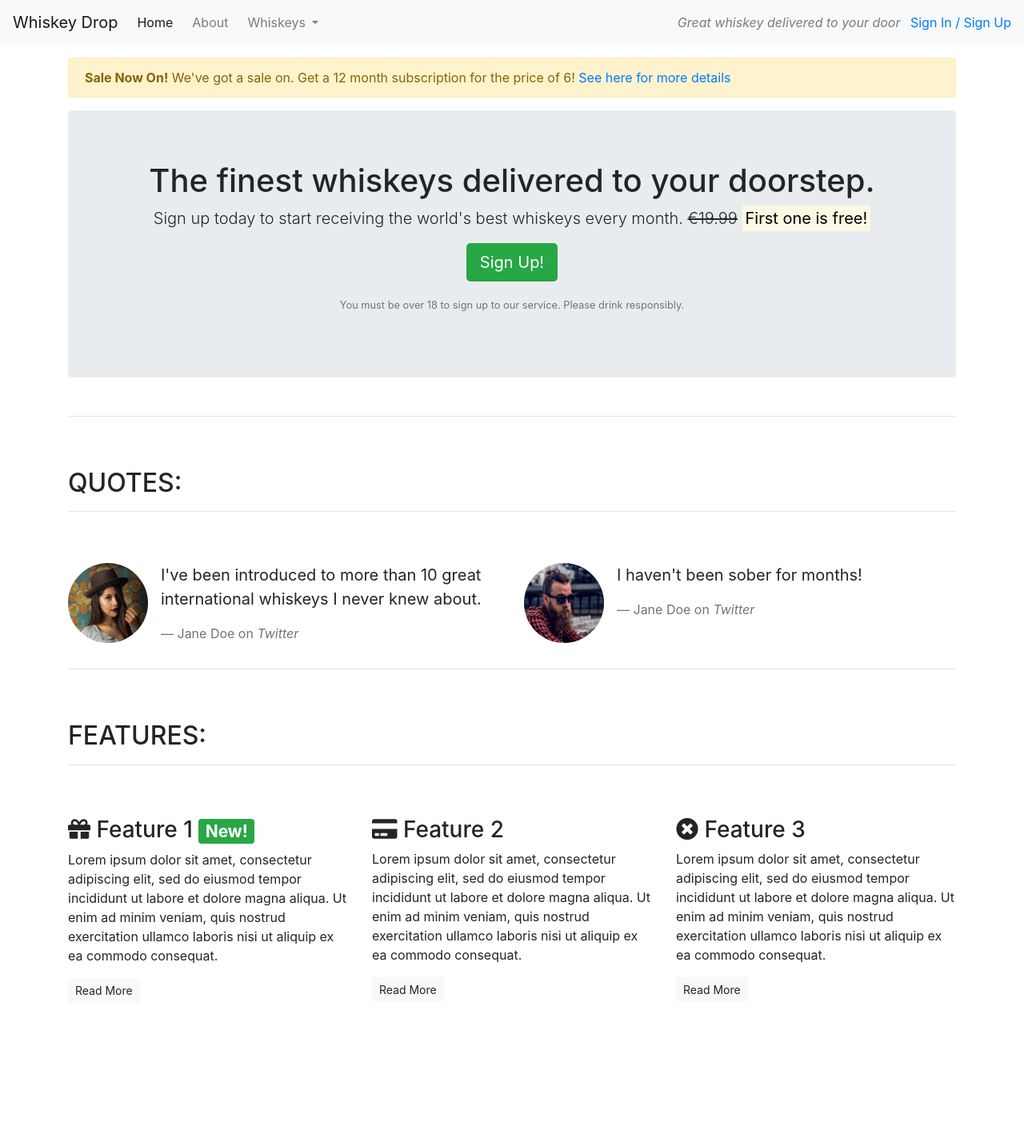
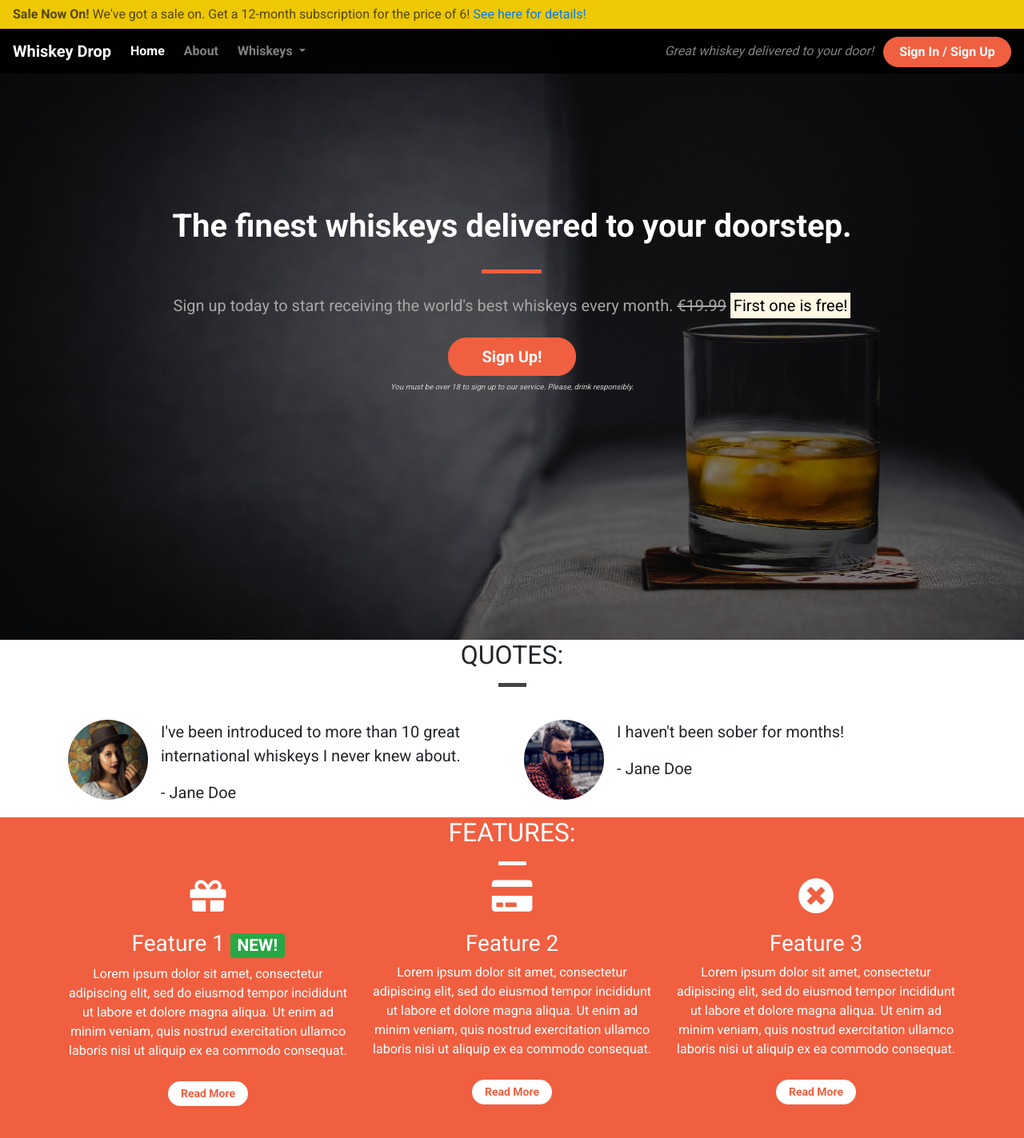
Before and after one commit to PaulyEd/UsingBootstrap, a plain HTML site: page Bootstrap/index.html in a window 1280 px wide. Shown: the whole page at 80% size. Before the commit the page ends 1270 px from the top, so only its background shows below. Drawn offline with nearby package versions, Linux system fonts and the light colour scheme.

Commit message:
testings updates

```diff
--- /dev/null
+++ b/Bootstrap/css/style.css
@@ -0,0 +1,201 @@
+body {
+    font-family: 'Roboto', sans-serif;
+}
+
+/* Containers */
+
+.container-wrapper {}
+
+.container-wrapper--red {
+    background-color: #f05f40;
+    color: white;
+}
+
+.alert-container {}
+
+.callout-container {
+    height: 100vh;
+
+    background: url('../images/whiskey-background.jpg') no-repeat bottom right fixed;
+    -webkit-background-size: cover;
+    -moz-background-size: cover;
+    -o-background-size: cover;
+    background-size: cover;
+
+    display: flex;
+    align-items: center;
+    justify-content: center;
+
+    position: relative;
+}
+
+.opaque-overlay {
+    position: absolute;
+    top: 0;
+    left: 0;
+    height: 100%;
+    width: 100%;
+    background-color: rgba(0, 0, 0, 0.5);
+}
+
+.dropdown-container {
+    background-color: black;
+}
+
+
+/* Navbar */
+
+.navalert-container {
+    position: absolute;
+    top: 0;
+    left: 0;
+    z-index: 1;
+    padding-left: 0;
+    padding-right: 0;
+}
+
+.navbar {
+    margin-bottom: 0;
+    width: 100%;
+    background-color: rgba(0, 0, 0, .90);
+    border: 0;
+}
+
+.navbar .navbar-toggler {
+    border: 0;
+}
+
+.navbar .navbar-brand {
+    font-weight: bold;
+}
+
+.navbar .navbar-nav a {
+    font-weight: bold;
+}
+
+
+/* Jumbotron */
+
+.jumbotron {
+    background-color: transparent;
+}
+
+.jumbotron h1 {
+    color: white;
+    font-weight: bold;
+    margin-bottom: 30px;
+    color: white;
+}
+
+.jumbotron .lead {
+    color: #a7a7a7;
+    margin: 25px 0;
+}
+
+.jumbotron small {
+    font-size: 60%;
+    font-style: italic;
+    color: #d0d0d0;
+}
+
+/* Block dividers */
+
+.block-divider {
+    width: 75px;
+    height: 5px;
+    border: 0;
+    background-color: #444;
+}
+
+.block-divider--orange {
+    background-color: #f05f40;
+}
+
+.block-divider--white {
+    background-color: white;
+}
+
+.block-divider--short {
+    width: 35px;
+}
+
+/* Buttons */
+
+.btn--cta {
+    font-weight: bold;
+    border-radius: 23px;
+    width: 160px;
+}
+
+.btn--red {
+    color: white;
+    background-color: #f05f40;
+    border-color: #f05f40;
+}
+
+.btn--red:hover,
+.btn--red:active,
+.btn--red:focus,
+.btn--red:active:focus {
+    background-color: #df4929;
+    border-color: #df4929;
+    color: white;
+}
+
+/* Alert */
+
+.alert-container .col-12 {
+    padding-left: 0;
+    padding-right: 0;
+}
+
+.site-wide-alert {
+    color: #544600;
+    background-color: #eec802;
+    border-color: #eec802;
+    padding: 5px 15px;
+    margin-bottom: 0;
+    border: 1px solid transparent;
+    border-radius: 0;
+}
+
+/* Page Headers */
+
+.page-header {
+    margin-bottom: 0;
+    border-bottom: 0;
+    text-align: center;
+}
+
+.page-header h2 {
+    margin-top: 0;
+}
+
+/* Quotes */
+
+.quotes .page-header {
+    margin-bottom: 25px;
+}
+
+/* Features */
+
+.feature {
+    text-align: center;
+    margin-bottom: 40px;
+}
+
+.feature i {
+    margin-bottom: 20px;
+    font-size: 45px;
+    line-height: 45px;
+}
+
+.feature .btn {
+    background-color: white;
+    border-color: white;
+    border-radius: 15px;
+    min-width: 100px;
+    font-weight: bold;
+    margin-top: 10px;
+    color: #f05f40;
+}
--- a/Bootstrap/index.html
+++ b/Bootstrap/index.html
@@ -9,14 +9,26 @@
 		integrity="sha384-Vkoo8x4CGsO3+Hhxv8T/Q5PaXtkKtu6ug5TOeNV6gBiFeWPGFN9MuhOf23Q9Ifjh" crossorigin="anonymous">
 	<link rel="stylesheet" href="https://use.fontawesome.com/releases/v5.6.1/css/all.css"
 		integrity="sha384-gfdkjb5BdAXd+lj+gudLWI+BXq4IuLW5IT+brZEZsLFm++aCMlF1V92rMkPaX4PP" crossorigin="anonymous">
+	<link href="https://fonts.googleapis.com/css?family=Roboto:400,700" rel="stylesheet">
+	<link rel="stylesheet" href="css/style.css" type="text/css" />
 	<title>Whiskey Drop, taste a new whiskey every month</title>
 </head>
 
+
 <body>
-	<!--Nav-->
-	<nav class="navbar navbar-light navbar-expand-sm bg-light">
-		<a href="/" class="navbar-brand">
-			Whiskey Drop</a>
+	<div class="container-fluid navalert-container">
+		<div class="container-fluid alert-container">
+			<div class="row d-none d-sm-block">
+				<div class="col-12">
+					<div class="site-wide-alert alert alert-warning">
+						<strong>Sale Now On!</strong> We've got a sale on. Get a 12-month subscription for the price of
+						6! <a href="">See here for details!</a>
+					</div>
+				</div>
+			</div>
+		</div>
+		<nav class="navbar navbar-dark navbar-expand-sm">
+			<a href="/" class="navbar-brand">Whiskey Drop</a>
 
 			<button class="navbar-toggler ml-auto" type="button" data-toggle="collapse" data-target="#navbarNavDropdown" aria-controls="navbarNavDropdown" aria-expanded="false" aria-label="Toggle navigation">
         <span class="navbar-toggler-icon"></span></button>
@@ -24,7 +36,7 @@
 			<div class="collapse navbar-collapse" id="navbarNavDropdown">
 				<ul class="navbar-nav mr-auto">
 					<li class="active nav-item mr-2"><a class="nav-link" href="/">Home</a></li>
-				<li class="nav-item mr-2"><a class="nav-link" href="">About</a></li>
+					<li class="nav-item mr-2"><a class="nav-link" href="/about">About</a></li>
 					<li class="nav-item dropdown">
 						<a class="nav-link dropdown-toggle" href="#" id="navbarDropdownMenuLink" role="button"
 							data-toggle="dropdown" aria-haspopup="true" aria-expanded="false">
@@ -38,48 +50,45 @@
 						</div>
 					</li>
 
-				<li class="nav-item mr-2 d-block d-sm-none"><a class="nav-link" href="">Sign In / Sign Up</a></li>
+					<li class="nav-item mr-2 d-block d-sm-none"><a class="nav-link" href="/login">Sign In / Sign Up</a>
+					</li>
 				</ul>
 			</div>
 			<div class="d-none d-md-block">
-			<p class="navbar-text my-auto mr-2"><i>Great whiskey delivered to your door</i></p>
-			<a href="/login">Sign In / Sign Up</a>
+				<p class="navbar-text my-auto mr-2"><i>Great whiskey delivered to your door!</i></p>
+				<a href="/login" class="btn btn--cta btn--red">Sign In / Sign Up</a>
 			</div>
-		<!--</div>-->
 		</nav>
-	<article class="container mt-3">
-		<div class="row d-none d-sm-block">
-			<div class="col-12">
-				<div class="alert alert-warning">
-					<strong>Sale Now On!</strong> We've got a sale on. Get a 12 month subscription for the price of 6!
-					<a href="">See here for more details</a>
 	</div>
-			</div>
-		</div>
+	<div class="container-fluid callout-container">
 		<!-- Callout -->
+		<div class="opaque-overlay">&nbsp;</div>
 		<div class="row">
 			<div class="col-12">
 				<section class="callout jumbotron text-center">
-					<h1>The finest whiskeys delivered to your doorstep.</h1>
+					<h1 class="jumbotron-header">The finest whiskeys delivered to your doorstep.</h1>
+					<hr class="block-divider block-divider--orange">
 					<p class="lead">Sign up today to start receiving the world's best whiskeys every month.
 						<s class="d-none d-sm-inline">€19.99</s>
 						<span class="d-inline d-sm-none"><br></span>
 						<strong><mark>First one is free!</mark></strong></p>
-					<p><button class="btn btn-lg btn-success" data-toggle="modal" data-target="#signUpModal">Sign Up!</button>
-					</p>
+					<button class="btn btn-lg btn--cta btn--red" data-toggle="modal" data-target="#signUpModal">Sign Up!</button>
 					<p class="text-muted">
-						<small>You must be over 18 to sign up to our service. Please drink responsibly.</small></p>
+						<small>You must be over 18 to sign up to our service. Please, drink responsibly.</small></p>
 				</section>
 			</div>
 		</div>
 		<!-- /.callout -->
-		<hr>
+	</div>
+
 	<!-- Quotes -->
+	<div class="container-wrapper">
+		<div class="container quotes-container content-container">
 			<section class="quotes">
 				<div class="row">
-				<div class="col-12 my-5">
+					<div class="col-12 page-header">
 						<h2 class="text-uppercase">Quotes:</h2>
-					<hr />
+						<hr class="block-divider block-divider--short">
 					</div>
 				</div>
 				<div class="row">
@@ -90,10 +99,9 @@
                             </div>
 								<div class="media-body">
 									<blockquote class="blockquote">
-									<p>I've been introduced to more than 10 great international whiskeys I never knew
-										about.</p>
-									<footer class="blockquote-footer">Jane Doe on <cite title="Twitter">Twitter</cite>
-									</footer>
+										<p>I've been introduced to more than 10 great international whiskeys I never
+											knew about.</p>
+										<p>- Jane Doe</p>
 									</blockquote>
 								</div>
 							</div>
@@ -106,8 +114,7 @@
 									<div class="media-body">
 										<blockquote class="blockquote">
 											<p>I haven't been sober for months!</p>
-										<footer class="blockquote-footer">Jane Doe on
-											<cite title="Twitter">Twitter</cite></footer>
+											<p>- Jane Doe</p>
 										</blockquote>
 									</div>
 								</div>
@@ -115,48 +122,53 @@
 						</div>
 			</section>
 			<!-- /.quotes -->
-		<hr>
+		</div>
+	</div>
+
 	<!-- Features -->
+	<div class="container-wrapper container-wrapper--red">
+		<div class="container features-container content-container">
 			<section class="features">
 				<div class="row">
-				<div class="col-12 my-5">
+					<div class="col-12 page-header">
 						<h2 class="text-uppercase">Features:</h2>
-					<hr />
+						<hr class="block-divider block-divider--short block-divider--white">
 					</div>
 				</div>
 				<div class="row">
 					<div class="col-12 col-md-6 col-lg-4">
 						<div class="feature">
-						<h3><i class="fas fa-gift d-none d-sm-inline"></i> Feature 1
-							<span class="badge badge-success">New!</span></h3>
-						<p>Lorem ipsum dolor sit amet, consectetur adipiscing elit, sed do eiusmod tempor incididunt ut
-							labore et dolore magna aliqua. Ut enim ad minim veniam, quis nostrud exercitation ullamco
-							laboris nisi ut aliquip ex ea commodo consequat.</p>
+							<h3><i class="fas fa-gift d-none d-sm-block"></i> Feature 1
+								<span class="badge badge-success">NEW!</span></h3>
+							<p>Lorem ipsum dolor sit amet, consectetur adipiscing elit, sed do eiusmod tempor incididunt
+								ut labore et dolore magna aliqua. Ut enim ad minim veniam, quis nostrud exercitation
+								ullamco laboris nisi ut aliquip ex ea commodo consequat.</p>
 							<p><a class="btn btn-sm btn-light" href="">Read More</a></p>
 						</div>
 					</div>
 					<div class="col-12 col-md-6 col-lg-4">
 						<div class="feature">
-						<h3><i class="fas fa-credit-card d-none d-sm-inline"></i> Feature 2</h3>
-						<p>Lorem ipsum dolor sit amet, consectetur adipiscing elit, sed do eiusmod tempor incididunt ut
-							labore et dolore magna aliqua. Ut enim ad minim veniam, quis nostrud exercitation ullamco
-							laboris nisi ut aliquip ex ea commodo consequat.</p>
+							<h3><i class="fas fa-credit-card d-none d-sm-block"></i> Feature 2</h3>
+							<p>Lorem ipsum dolor sit amet, consectetur adipiscing elit, sed do eiusmod tempor incididunt
+								ut labore et dolore magna aliqua. Ut enim ad minim veniam, quis nostrud exercitation
+								ullamco laboris nisi ut aliquip ex ea commodo consequat.</p>
 							<p><a class="btn btn-sm btn-light" href="">Read More</a></p>
 						</div>
 					</div>
 					<div class="col-12 d-md-none d-lg-block col-lg-4">
 						<div class="feature">
-						<h3><i class="fas fa-times-circle d-none d-sm-inline"></i> Feature 3</h3>
-						<p>Lorem ipsum dolor sit amet, consectetur adipiscing elit, sed do eiusmod tempor incididunt ut
-							labore et dolore magna aliqua. Ut enim ad minim veniam, quis nostrud exercitation ullamco
-							laboris nisi ut aliquip ex ea commodo consequat.</p>
+							<h3><i class="fas fa-times-circle d-none d-sm-block"></i> Feature 3</h3>
+							<p>Lorem ipsum dolor sit amet, consectetur adipiscing elit, sed do eiusmod tempor incididunt
+								ut labore et dolore magna aliqua. Ut enim ad minim veniam, quis nostrud exercitation
+								ullamco laboris nisi ut aliquip ex ea commodo consequat.</p>
 							<p><a class="btn btn-sm btn-light" href="">Read More</a></p>
 						</div>
 					</div>
 				</div>
 			</section>
 			<!-- /.features -->
-	</article>
+		</div>
+	</div>
 
 	<div class="modal" tabindex="-1" role="dialog" id="signUpModal">
 		<div class="modal-dialog" role="document">
@@ -189,6 +201,7 @@
 		</div>
 	</div>
 
+
 	<script src="https://code.jquery.com/jquery-3.4.1.slim.min.js"
 		integrity="sha384-J6qa4849blE2+poT4WnyKhv5vZF5SrPo0iEjwBvKU7imGFAV0wwj1yYfoRSJoZ+n" crossorigin="anonymous">
 	</script>
```
Also changed, not shown: Bootstrap/images/whiskey-background.jpg (added). Lines whose indentation alone changed are shown as unchanged.
